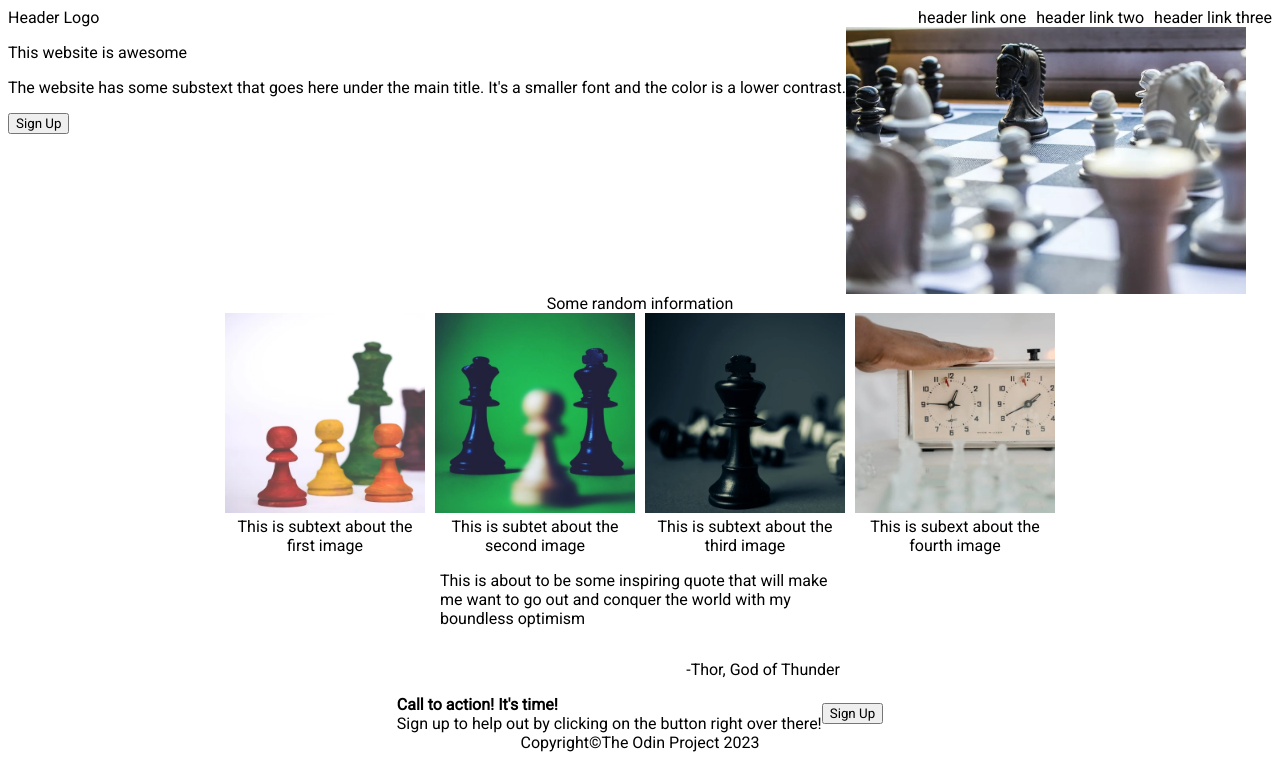
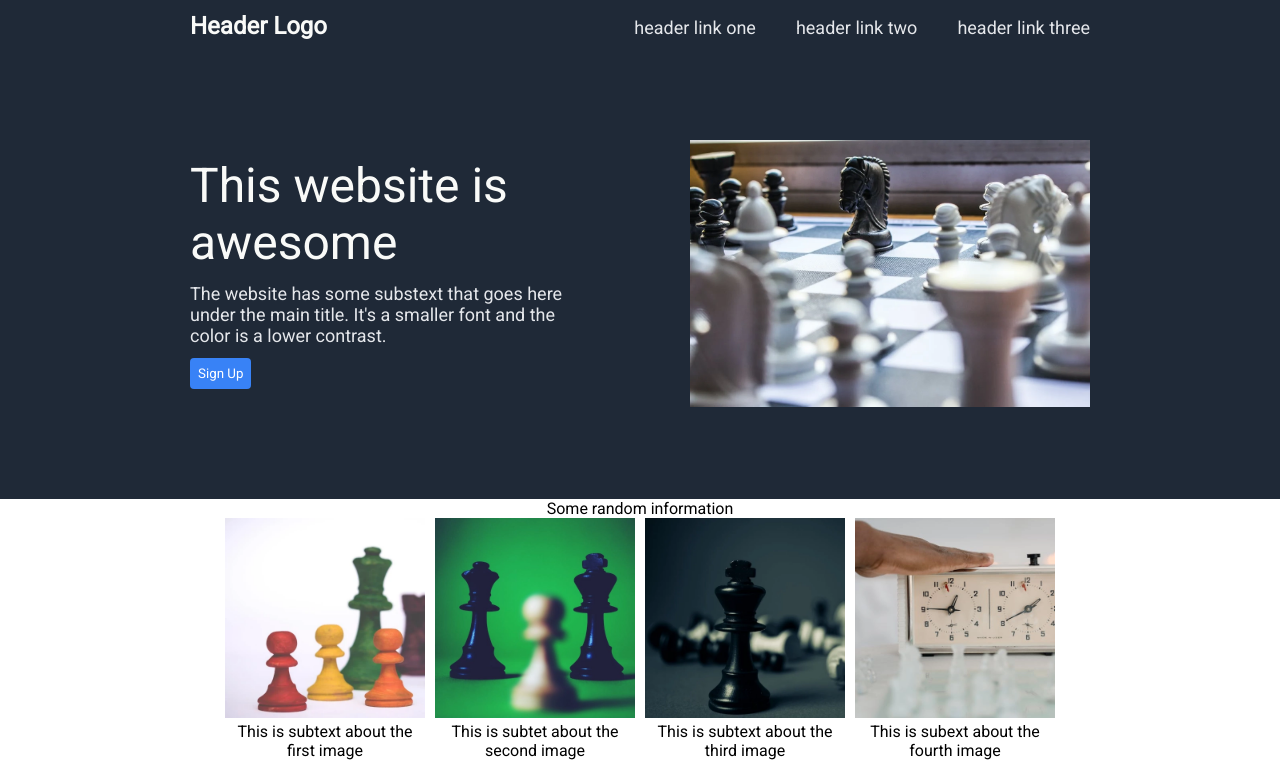
Before and after one commit to zacharyPuthoff/landing-page, a plain HTML site: page index.html in a window 1280 px wide. Shown: the top 773 px of the page. Drawn offline with Linux system fonts and the light colour scheme.

Commit message:
Final CSS styling for header section

```diff
--- a/index.html
+++ b/index.html
@@ -15,19 +15,22 @@
   <div class="header">
 
     <ul class="top-header">
-      <li class="logo">Header Logo</li>
+      <li class="header-logo">Header Logo</li>
       <li>header link one</li>
       <li>header link two</li>
       <li>header link three</li>
     </ul>
 
-    <div class="intro-section">
+    <div class="splash-box">
+
       <div class="content">
-        <p>This website is awesome</p>
-        <p>The website has some substext that goes here under the main title. It's a smaller font and the color is a lower contrast.</p>
+        <span class="headline-text">This website is awesome</span>
+        <span class="sub-headline-text">The website has some substext that goes here under the main title. It's a smaller font and the color is a lower contrast.</span>
         <button>Sign Up</button>
       </div>
+
       <img src="images/chess-00.webp" alt="A chess board" class="splash-image">
+
     </div>
   </div>
 
--- a/style.css
+++ b/style.css
@@ -3,36 +3,85 @@
   font-family: 'Roboto', sans-serif;
 }
 
+body {
+  padding: 0;
+  margin: 0;
+}
+
 ul {
   padding: 0;
   margin: 0;
+  align-items: baseline;
 }
 
 li {
   list-style-type: none;
 }
 
-.splash-image {
-  width: 400px;
+button {
+  background-color: #3882F6;
+  color: white;
+  border: none;
+  text-decoration: none;
+  text-align: center;
+  border-radius: 4px;
+  padding: 8px;
 }
 
 /* header section */
 .header {
   display: flex;
   flex-direction: column;
+  background-color: #1F2937;
+  padding: 12px;
+  gap: 100px;
+  align-items: center;
 }
 
 .top-header {
   display: flex;
-  gap: 10px;
+  gap: 40px;
+  font-size: 18px;
+  color: #E5E7EB;
+  width: 900px;
 }
 
-.logo {
+.header-logo {
+  font-size: 24px;
+  font-weight: bold;
+  color: #F9FAF8;
   flex-grow: 1;
 }
 
-.intro-section {
+.splash-box {
   display: flex;
+  width: 900px;
+  margin-bottom: 80px;
+  align-items: center;
+  justify-content: space-between;
+}
+
+.content {
+  display: flex;
+  flex-direction: column;
+  width: 400px;
+  gap: 12px;
+  align-items: baseline;
+}
+
+.headline-text {
+  font-size: 48px;
+  font-weight: extra-bold;
+  color:#F9FAF8;
+}
+
+.sub-headline-text {
+  font-size: 18px;
+  color: #E5E7EB;
+}
+
+.splash-image {
+  width: 400px;
 }
 
 /* information section */
```
